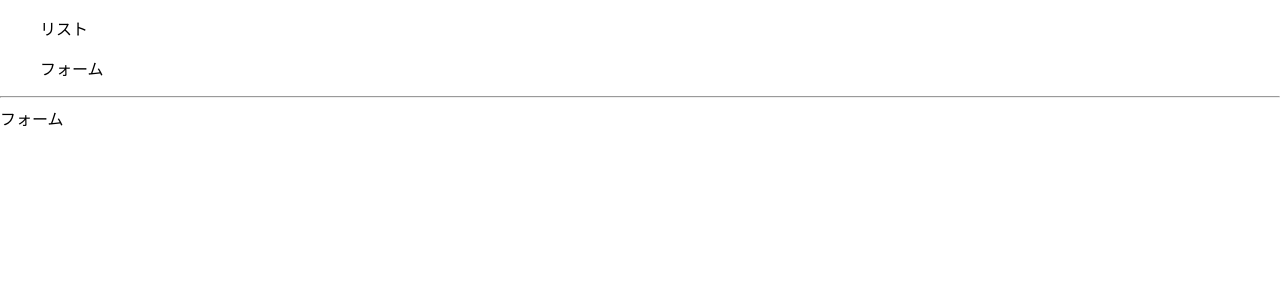
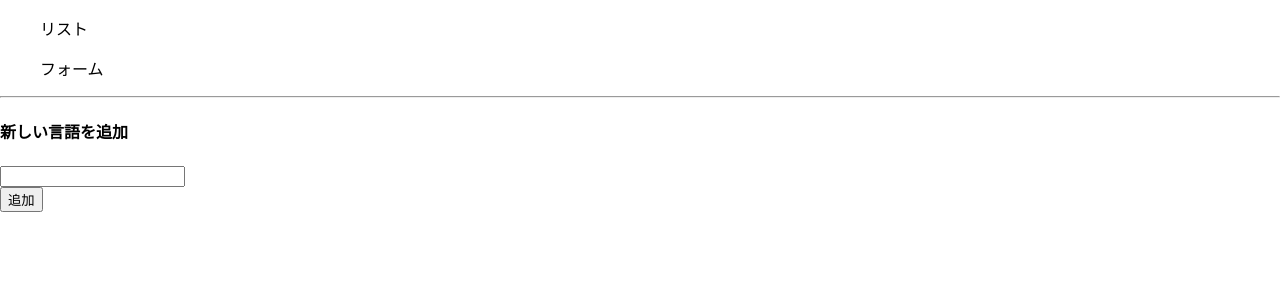
Before and after one commit to kngy0306/react-tutorial, a React (Create React App) app: page / in a window 1280 px wide. Both pictures are taken after a click on the element "フォーム". Shown: the top 300 px of the page. Built offline with nearby package versions, Linux system fonts and the light colour scheme.

Commit message:
:memo: 親子間の値の受け渡しを実装

```diff
--- a/src/App.js
+++ b/src/App.js
@@ -1,17 +1,26 @@
 import React from "react";
 import { Form } from "./Form";
 import { List } from "./List";
+import { LANGUAGES } from "./const/languages";
 
 class App extends React.Component {
   constructor(props) {
     super(props);
     this.state = {
       tab: "list",
+      langs: LANGUAGES,
     };
   }
 
+  addLang(lang) {
+    this.setState({
+      langs: [...this.state.langs, lang],
+      tab: "list",
+    });
+  }
+
   render() {
-    const { tab } = this.state;
+    const { tab, langs } = this.state;
 
     return (
       <div>
@@ -20,7 +29,11 @@
           <ul onClick={() => this.setState({ tab: "form" })}>フォーム</ul>
         </header>
         <hr />
-        {tab === "list" ? <List /> : <Form />}
+        {tab === "list" ? (
+          <List langs={langs} />
+        ) : (
+          <Form onAddLang={(lang) => this.addLang(lang)} />
+        )}
       </div>
     );
   }
--- a/src/Form.js
+++ b/src/Form.js
@@ -1,7 +1,33 @@
 import React from "react";
 
 export class Form extends React.Component {
+  constructor(props) {
+    super(props);
+    this.state = {text: ""};
+  }
+
+  submitForm(event) {
+    event.preventDefault();
+    this.props.onAddLang(this.state.text);
+  }
+
   render() {
-    return <div>フォーム</div>;
+    const {text} = this.state;
+    return (
+    <div>
+      <h4>新しい言語を追加</h4>
+      <form onSubmit={(e) => this.submitForm(e)}>
+        <div>
+          <input
+            type="text"
+            value={text}
+            onChange={(e) => this.setState({text: e.target.value})}/>
+        </div>
+        <div>
+          <button>追加</button>
+        </div>
+      </form>
+    </div>
+    )
   }
 }
--- a/src/List.js
+++ b/src/List.js
@@ -1,13 +1,11 @@
 import React from "react";
-
-const LANGUAGES = ["JavaScript", "C++", "Ruby", "PHP", "Go", "Python"];
 
 export class List extends React.Component {
   render() {
-    const { title } = this.props;
+    const { langs } = this.props;
     return (
       <div>
-        {LANGUAGES.map((lang, index) => {
+        {langs.map((lang, index) => {
           return <div key={index}>{lang}</div>;
         })}
       </div>
--- /dev/null
+++ b/src/const/languages.js
@@ -0,0 +1 @@
+export const LANGUAGES = ["JavaScript", "C++", "Ruby", "PHP", "Go", "Python"];
```
